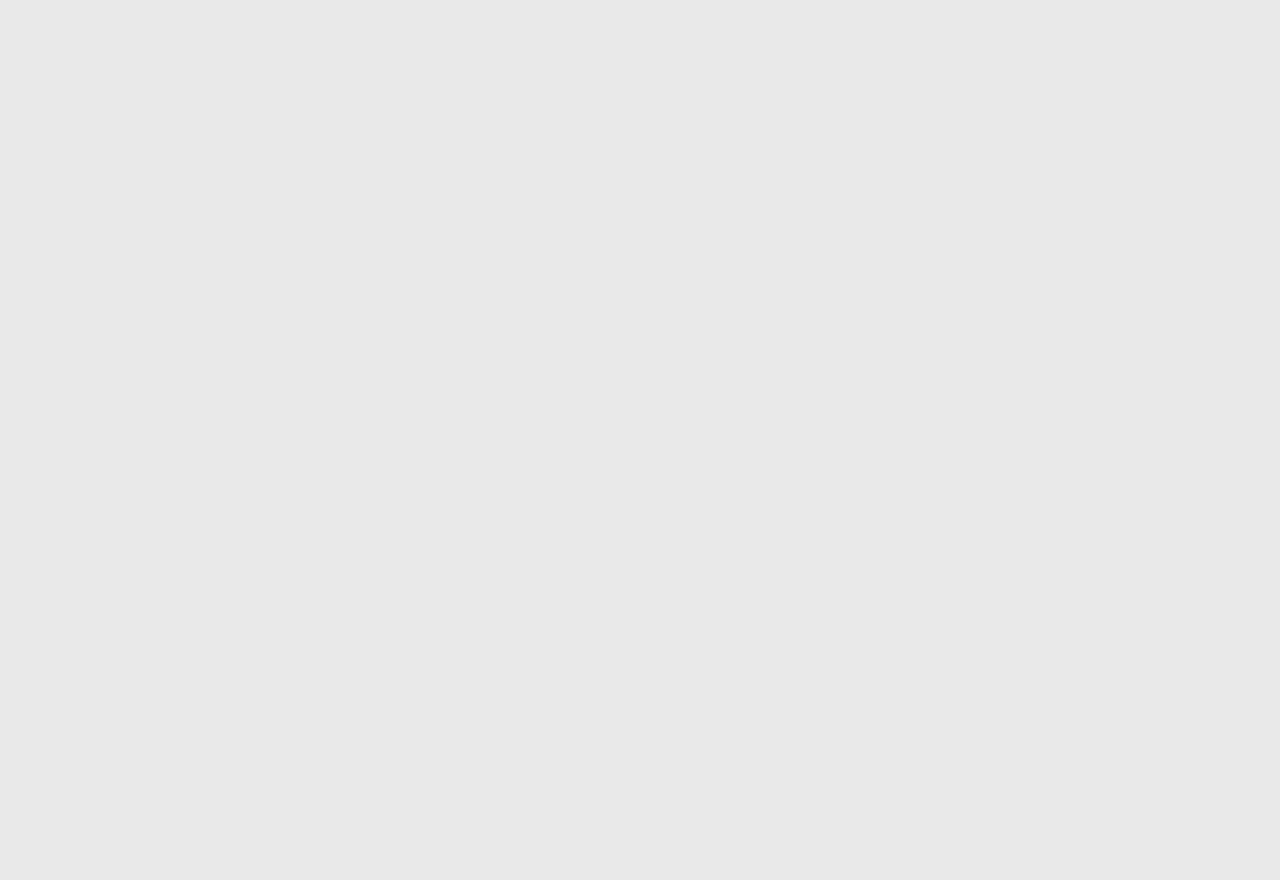
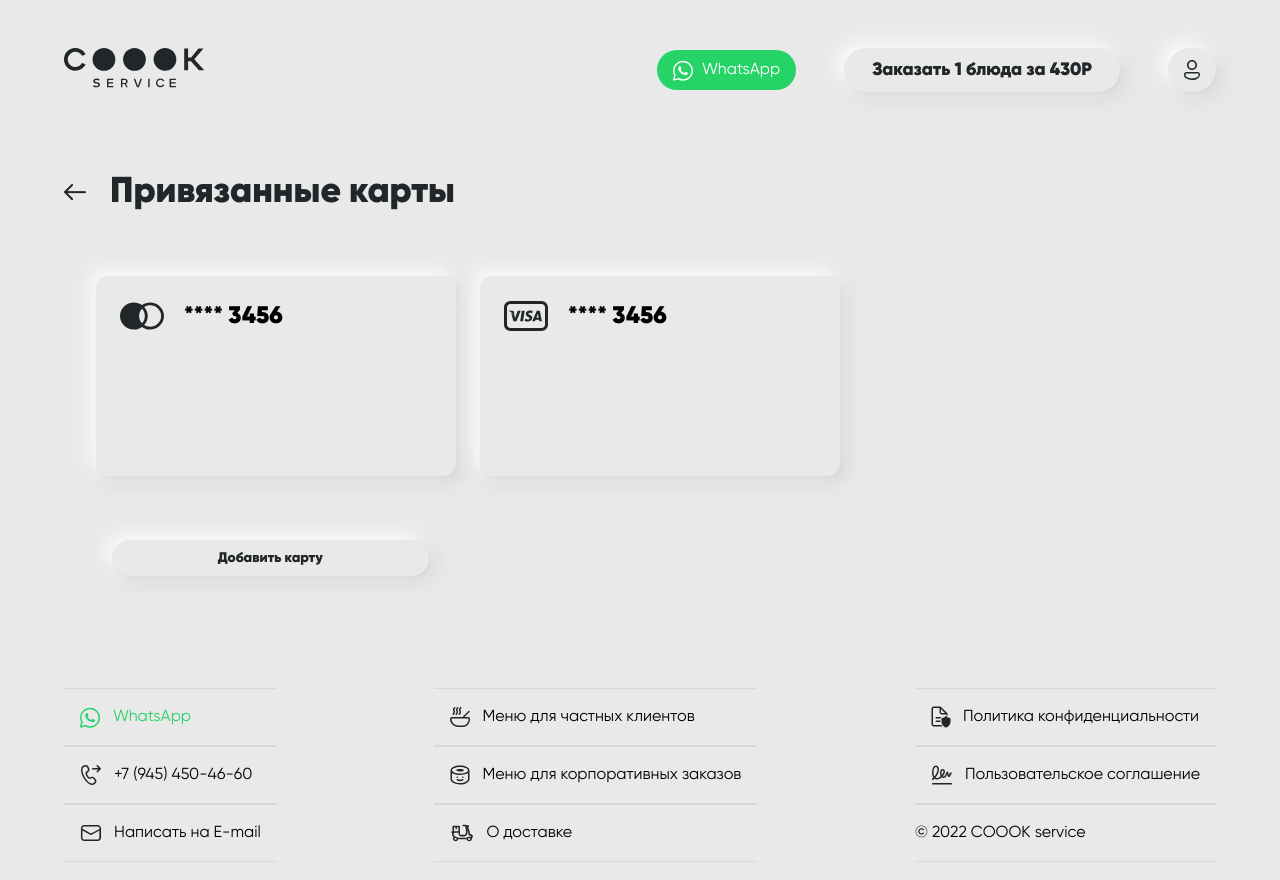
Before and after one commit to OmurbekArykbaev/cook-service, a React (Create React App) app: page /cards in a window 1280 px wide. Before the commit this address had no page. Shown: the top 880 px of the page. Before the commit the page ends 800 px from the top, so only its background shows below. Built offline with nearby package versions, Linux system fonts and the light colour scheme.

Commit message:
create linked-cards/pages

```diff
--- a/src/App.tsx
+++ b/src/App.tsx
@@ -2,6 +2,7 @@ import { BrowserRouter, Route, Routes } from "react-router-dom"
 import Cart from "./pages/Cart"
 import Home from "./pages/Home"
 import Layout from "./pages/Layout"
+import LinkedCards from "./pages/LinkedCards/LinkedCards"
 import Order from "./pages/Order/Order"
 import OrderList from "./pages/OrderList/OrderList"
 import Shipping from "./pages/Shipping/Shipping"
@@ -17,6 +18,7 @@ function App() {
             <Route path="/order" element={<Order />} />
             <Route path="/orders" element={<OrderList />} />
             <Route path="/shipping" element={<Shipping />} />
+            <Route path="/cards" element={<LinkedCards />} />
           </Route>
         </Routes>
       </BrowserRouter>
--- /dev/null
+++ b/src/pages/LinkedCards/LinkedCards.tsx
@@ -0,0 +1,51 @@
+import { Link } from "react-router-dom"
+
+const LinkedCards = () => {
+  return (
+    <main className="container wrapper">
+      <section>
+        <div className="flex flex-col py-8">
+          {/* <!-- title --> */}
+
+          <div className="flex items-center w-full pb-8  lg:mb-0">
+            <Link to="/" className="mr-6">
+              <img src="./img/arrow.png" alt="" />
+            </Link>
+            <h1 className="text-[#212629] font-bold text-2xl sm:text-4xl">
+              Привязанные карты
+            </h1>
+          </div>
+
+          {/* Cards wrapper */}
+          <div className="flex flex-wrap flex-col items-center md:items-start space-y-6 space-x-0 md:space-y-0 md:space-x-6 md:flex-nowrap mb-8 md:flex-row p-2 sm:p-8">
+            {/* item 1 */}
+            <div className="w-full h-[200px] rounded-xl shadow-toorder-panel-block sm:w-[360px]">
+              <div className="flex p-6 items-center text-2xl">
+                <img className="w-11" src="./img/master.svg" alt="" />
+                <h1 className="ml-5 font-bold">**** 3456</h1>
+              </div>
+            </div>
+
+            {/* item 2 */}
+            <div className="w-full h-[200px] rounded-xl shadow-toorder-panel-block sm:w-[360px]">
+              <div className="flex p-6 items-center text-2xl">
+                <img className="w-11" src="./img/visa.svg" alt="" />
+                <h1 className="ml-5 font-bold">**** 3456</h1>
+              </div>
+            </div>
+          </div>
+
+          {/* button */}
+
+          <div className="px-6   sm:px-12">
+            <button className="w-full btn font-bold py-4 px-6 md:py-2 md:w-[30%]">
+              Добавить карту
+            </button>
+          </div>
+        </div>
+      </section>
+    </main>
+  )
+}
+
+export default LinkedCards
```
Also changed, not shown: public/img/master.svg (added), public/img/visa.svg.
